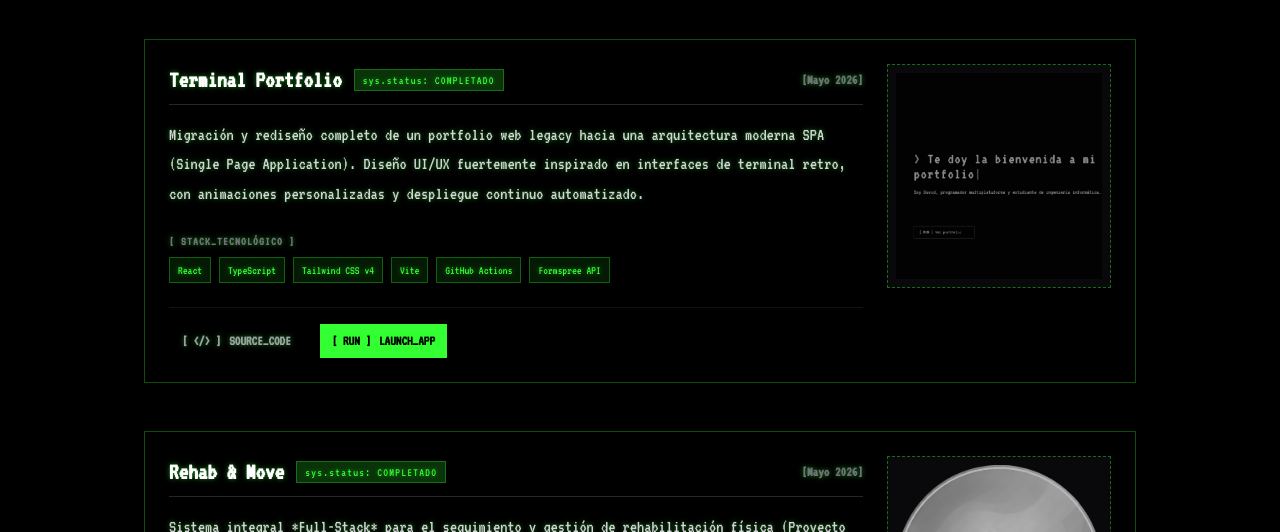
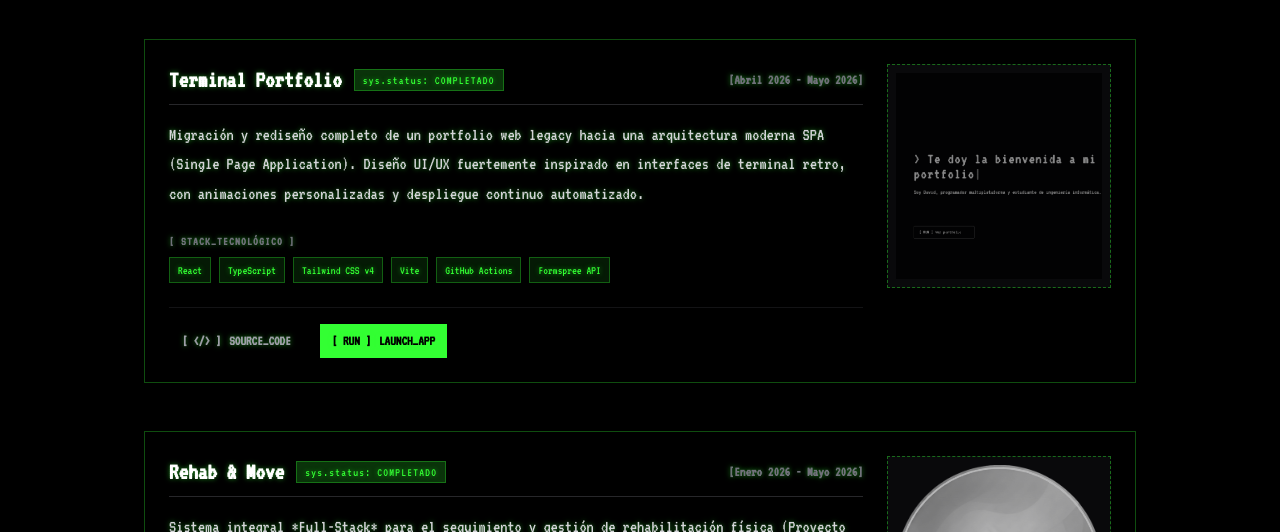
Before and after one commit to davidprados99/portfolio, a React (Vite) app: page /#/projects in a window 1280 px wide. Shown: the part 165-697 px from the top of the page. Built offline with nearby package versions, Linux system fonts and the light colour scheme.

Commit message:
fix: fix some date in project page

```diff
--- a/src/pages/Projects.tsx
+++ b/src/pages/Projects.tsx
@@ -9,7 +9,7 @@ import bigDataImg from '../assets/Big_Data_img.jpg';
 const projects = [    {
         id: 1,
         title: "Terminal Portfolio",
-        date: "Mayo 2026",
+        date: "Abril 2026 - Mayo 2026",
         description: (
             <>
                 Migración y rediseño completo de un portfolio web legacy hacia una arquitectura moderna SPA (Single Page Application).
@@ -25,7 +25,7 @@ const projects = [    {
     {
         id: 2,
         title: "Rehab & Move",
-        date: "Mayo 2026",
+        date: "Enero 2026 - Mayo 2026",
         description: (
             <>
                 Sistema integral *Full-Stack* para el seguimiento y gestión de rehabilitación física (Proyecto de Fin de Grado).
```
